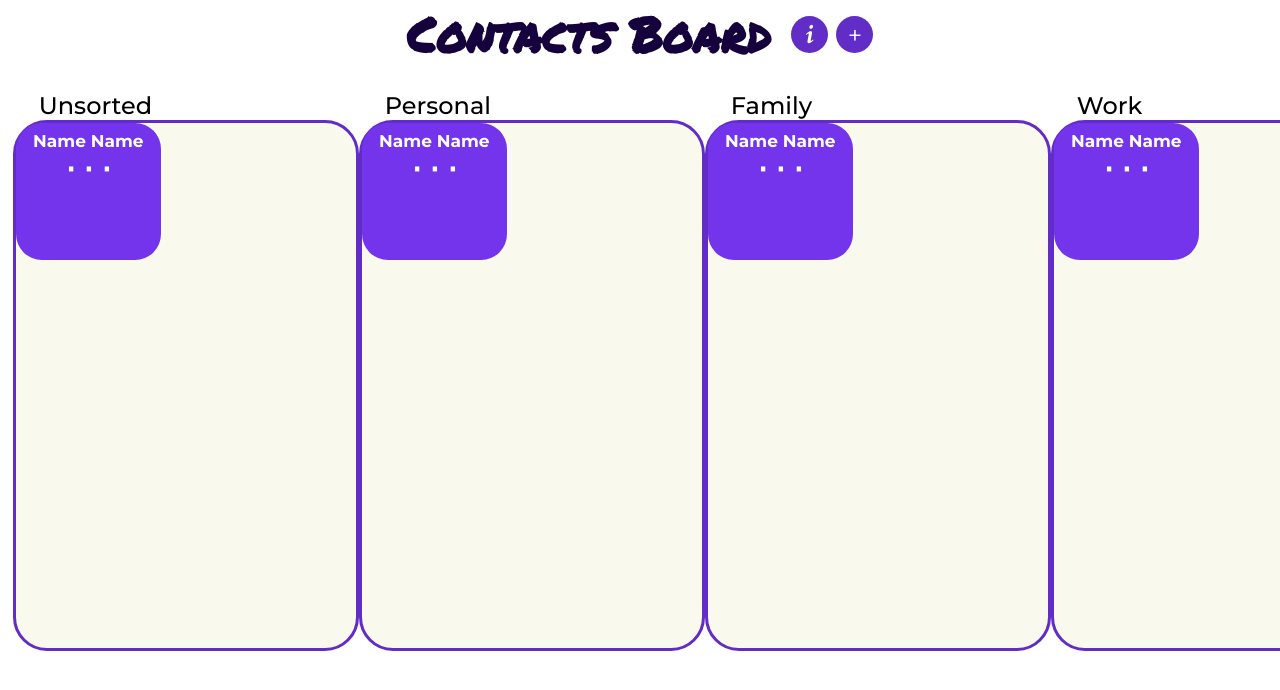
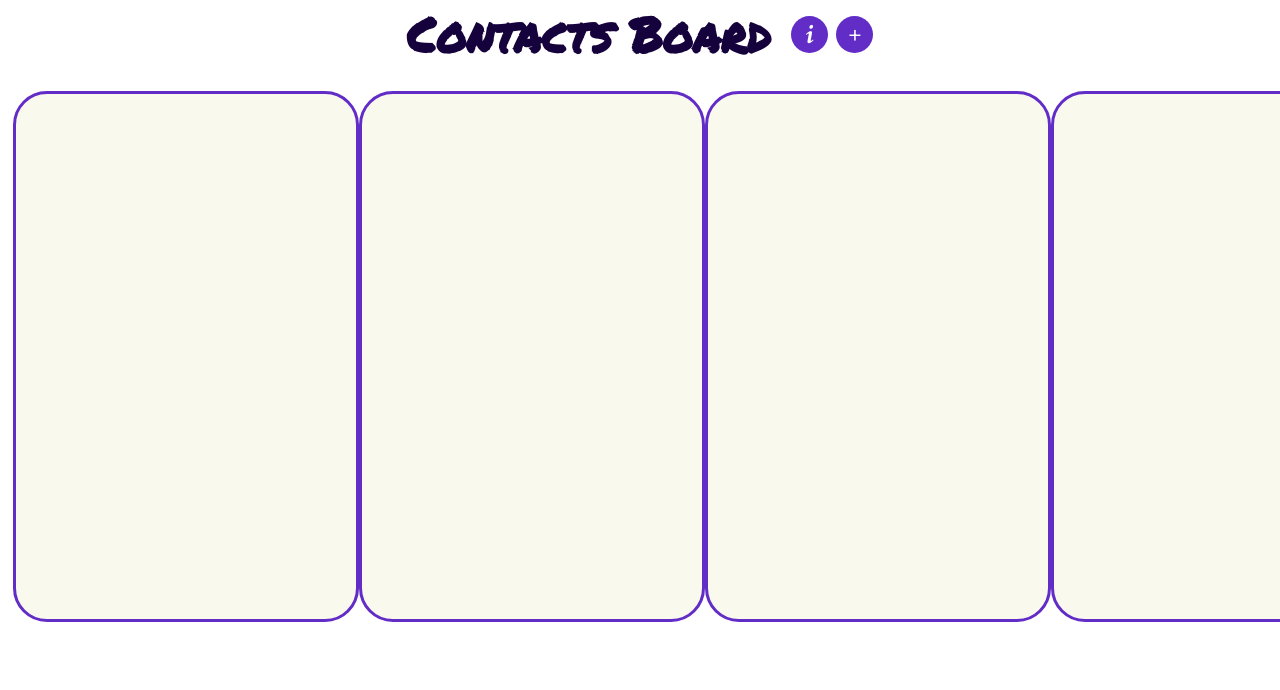
Before and after one commit to Ave-Mari/Contacts-Board, a React (Vite) app: page / in a window 1280 px wide. Shown: the top 690 px of the page. Built offline with nearby package versions, Linux system fonts and the light colour scheme.

Commit message:
map contacts on boards

```diff
--- a/src/components/CategoryCard/CategoryBoard.jsx
+++ b/src/components/CategoryCard/CategoryBoard.jsx
@@ -1,17 +1,31 @@
 import React from 'react';
+import { useSelector } from 'react-redux';
 //components
 import ContactCard from '../ContactCard/ContactCard'
 import { Wrapper } from './CategoryBoard.styles';
 
-export default function CategoryCard({category}) {
+export default function CategoryCard({componentCategory}) {
+  const contactsList = useSelector(state => state.contactsSlice.contactsList);
+
   return (
     <Wrapper>
-
         <div className='category-card'>
-        <h2>{category}</h2>
+        <h2>{componentCategory}</h2>
         <div className='card'>
 
-          <ContactCard />
+        {contactsList.map((item) => {
+          const {id, name, category} = item;
+          if (category === componentCategory) {
+            return (
+              <ContactCard
+              key={id}
+              name={name}
+              />
+            )
+          }
+
+        })}
+
 
         </div>
         </div>
```
